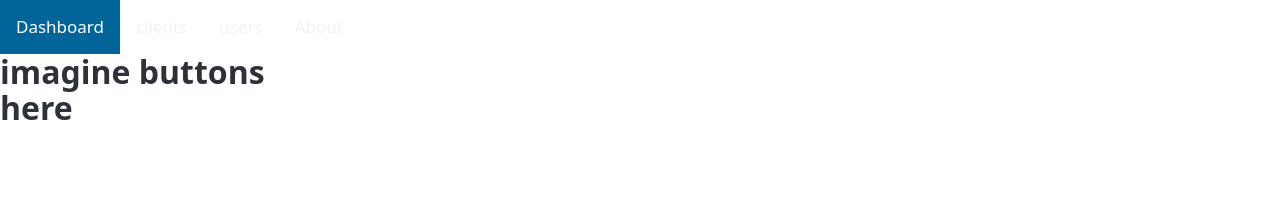
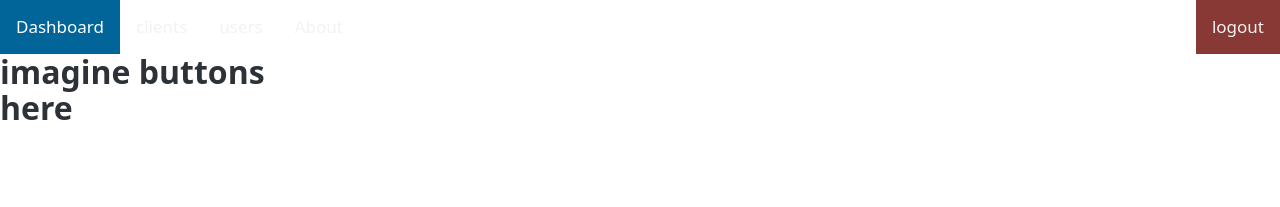
Before and after one commit to shlomi8801-2/cyberprojectschoolahhh, a plain HTML site: page client-web/dashboard/index.html in a window 1280 px wide. Drawn offline with Linux system fonts and the light colour scheme.

Commit message:
added logout button to the web client

```diff
--- a/client-web/dashboard/index.html
+++ b/client-web/dashboard/index.html
@@ -1,5 +1,6 @@
 <!DOCTYPE html>
 <html lang="en">
+  <!-- this is like the template the html files use -->
 <head>
     <meta charset="UTF-8">
     <meta name="viewport" content="width=device-width, initial-scale=1.0">
@@ -16,6 +17,7 @@
   <a href="#clients">clients</a>
   <a href="#users">users</a>
   <a href="#about">About</a>
+  <a onclick="logout()" class="logoutbtn"> logout</a>
 </div>
 <div >
   <iframe id="container" src="dashboard.html"></iframe>
--- a/client-web/dashboard/style.css
+++ b/client-web/dashboard/style.css
@@ -6,6 +6,7 @@
 
 /* Style the links inside the navigation bar */
 .topnav a {
+
   float: left;
   color: #f2f2f2;
   text-align: center;
@@ -25,3 +26,12 @@
   background-color: var(--pico-primary-hover-background); /* from the pico style*/
   color: white;
 }
+
+.logoutbtn {
+
+  background: var(--pico-del-color);
+  margin-left: auto;
+  float: right !important;
+
+
+}
```
